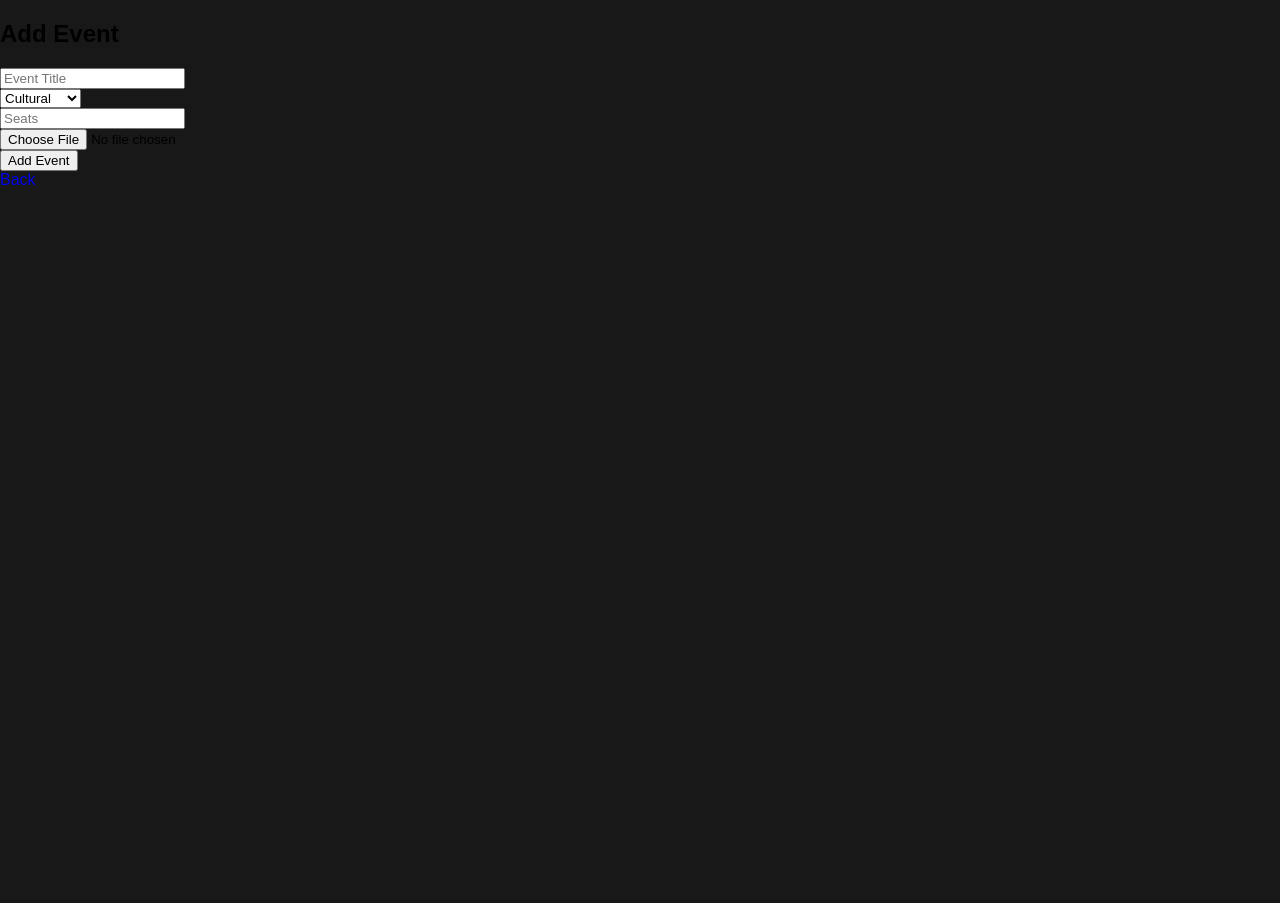
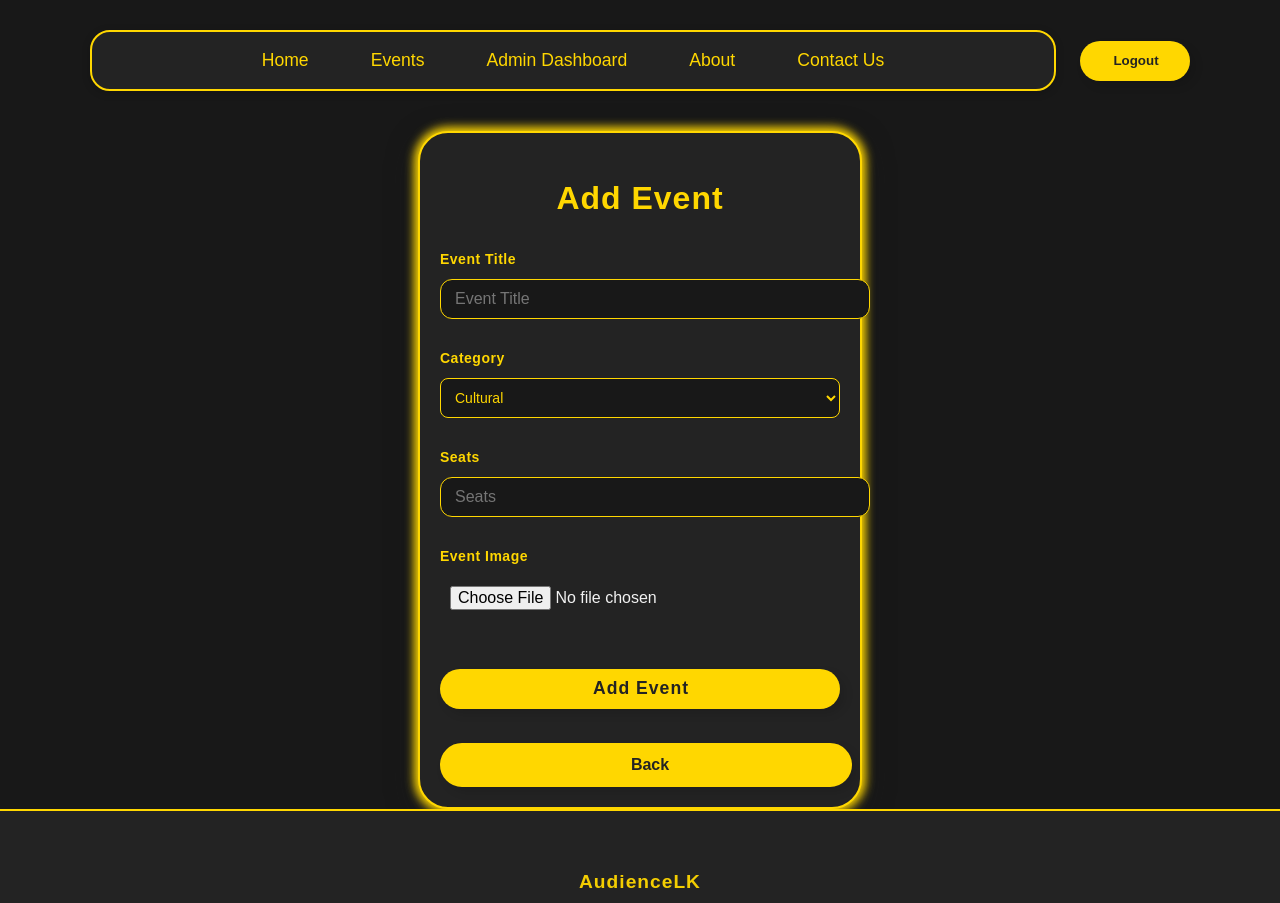
Before and after one commit to Kaarthiraghav/Audiencelk, a PHP site: page /AudienceLK/events/add_event.php in a window 1280 px wide. Before the commit the page ends 185 px from the top, so only its background shows below. Run offline with PHP 8.4, Linux system fonts and the light colour scheme; the visitor is signed in with stand-in values (Sample User, id 1).

Commit message:
Fixed Navigation bug and added create event category

```diff
--- a/assets/main.css
+++ b/assets/main.css
@@ -1,3 +1,62 @@
+/* Add Event Form Styles */
+.beautiful-form {
+    width: 100%;
+    display: flex;
+    flex-direction: column;
+    gap: 16px;
+}
+
+.form-group {
+    display: flex;
+    flex-direction: column;
+    gap: 6px;
+}
+
+.beautiful-form label {
+    color: #FFD700;
+    font-weight: 600;
+    margin-bottom: 2px;
+    letter-spacing: 0.5px;
+}
+
+.beautiful-form input[type="text"],
+.beautiful-form input[type="number"],
+.beautiful-form select {
+    padding: 10px 14px;
+    border-radius: 12px;
+    border: 1.5px solid #FFD700;
+    background: #181818;
+    color: #f1f1f1;
+    font-size: 1em;
+    transition: border 0.2s, box-shadow 0.2s;
+    outline: none;
+}
+
+.beautiful-form input[type="text"]:focus,
+.beautiful-form input[type="number"]:focus,
+.beautiful-form select:focus {
+    border-color: #FFD700;
+    box-shadow: 0 0 8px #FFD70044;
+}
+
+.beautiful-form input[type="file"] {
+    color: #f1f1f1;
+    background: none;
+    border: none;
+    font-size: 1em;
+}
+
+.beautiful-form button[type="submit"] {
+    font-size: 1.1em;
+    font-weight: 700;
+    letter-spacing: 1px;
+}
+
+.button-backtohome {
+    margin-top: 18px;
+    width: 100%;
+    text-align: center;
+}
 html, body {
     height: 100%;
 }
--- a/dashboards/admin_dashboard.php
+++ b/dashboards/admin_dashboard.php
@@ -24,6 +24,7 @@ body, h2, h3, ul, li, table, th, td, a {
 </style>
 
     <h2>Admin Dashboard</h2>
+    <a href="<?php echo BASE_URL ?>events/add_event_categories.php" style="margin-left:16px;">Add Event Category</a>
     <ul>
         <li>Total Users: <?= $total_users ?></li>
         <li>Total Events: <?= $total_events ?></li>
--- a/events/add_event.php
+++ b/events/add_event.php
@@ -1,8 +1,10 @@
 <?php
 // Add event (Organizer/Admin)
 session_start();
+$pageTitle = 'Add Event';
+include '../includes/header.php';
 include '../includes/db_connect.php';
-if (!isset($_SESSION['role']) || ($_SESSION['role'] !== 'admin' && $_SESSION['role'] !== 'organizer')) {
+if (!isset($_SESSION['role_id']) || ($_SESSION['role_id'] !== 1 && $_SESSION['role_id'] !== 2)) {
     header('Location: ../auth/login.php');
     exit;
 }
@@ -29,26 +31,35 @@ if ($_SERVER['REQUEST_METHOD'] === 'POST') {
     }
 }
 ?>
-<!DOCTYPE html>
-<html lang="en">
-<head>
-    <meta charset="UTF-8">
-    <title>Add Event</title>
-    <link rel="stylesheet" href="../assets/main.css">
-</head>
-<body>
-    <h2>Add Event</h2>
-    <form method="post" enctype="multipart/form-data">
-        <input type="text" name="title" placeholder="Event Title" required><br>
-        <select name="category">
-            <option value="cultural">Cultural</option>
-            <option value="academic">Academic</option>
-            <option value="sports">Sports</option>
-        </select><br>
-        <input type="number" name="seats" placeholder="Seats" required><br>
-        <input type="file" name="image" accept="image/*"><br>
-        <input type="submit" value="Add Event">
-    </form>
-    <a href="manage_events.php">Back</a>
-</body>
-</html>
+
+<div class="HomeCards1">
+    <div class="card">
+        <form method="post" enctype="multipart/form-data" class="beautiful-form">
+            <h2 style="margin-bottom: 18px; font-size: 2em; color: #FFD700; letter-spacing: 1px; text-align:center;">Add Event</h2>
+            <div class="form-group">
+                <label for="title">Event Title</label>
+                <input type="text" id="title" name="title" placeholder="Event Title" required>
+            </div>
+            <div class="form-group">
+                <label for="category">Category</label>
+                <select id="category" name="category">
+                    <option value="cultural">Cultural</option>
+                    <option value="academic">Academic</option>
+                    <option value="sports">Sports</option>
+                </select>
+            </div>
+            <div class="form-group">
+                <label for="seats">Seats</label>
+                <input type="number" id="seats" name="seats" placeholder="Seats" required>
+            </div>
+            <div class="form-group">
+                <label for="image">Event Image</label>
+                <input type="file" id="image" name="image" accept="image/*">
+            </div>
+            <button type="submit" class="button-exploreevents" style="width:100%;margin-top:18px;">Add Event</button>
+            <a href="manage_events.php" class="button-backtohome" style="margin-top:18px;width:100%;text-align:center;">Back</a>
+        </form>
+    </div>
+</div>
+
+<?php include '../includes/footer.php'; ?>
--- a/includes/nav.php
+++ b/includes/nav.php
@@ -1,3 +1,3 @@
 <?php
 
-define('BASE_URL', 'http://localhost/WebFinalProject/');
+define('BASE_URL', 'http://localhost/AudienceLK/');
```
Also changed, not shown: dashboards/organizer_dashboard.php (+4 -3 lines), dashboards/user_dashboard.php (added, +51 -0 lines), dashboards/user_dashboard[1].php (deleted, +0 -52 lines), events/add_event_categories.php (added, +37 -0 lines).
